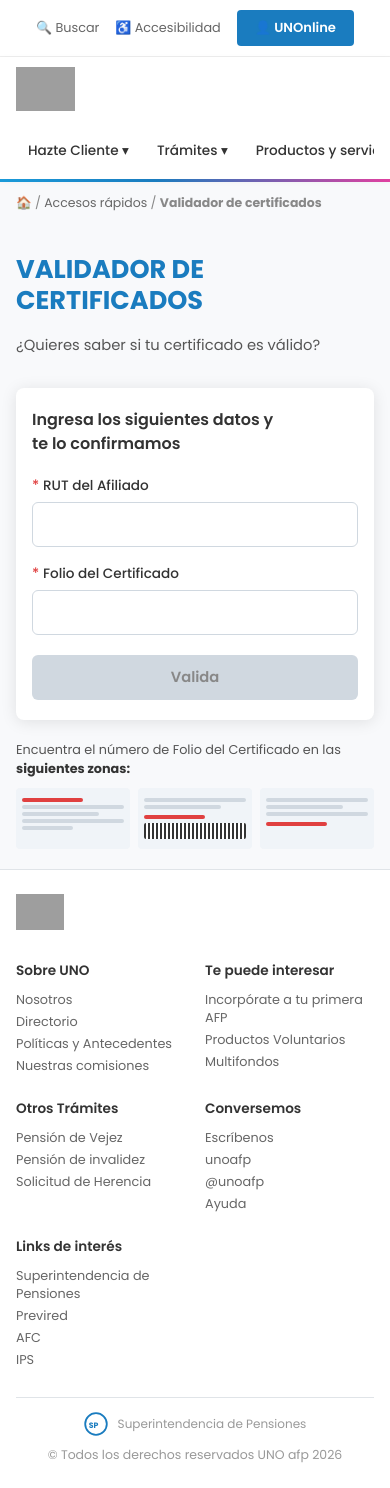
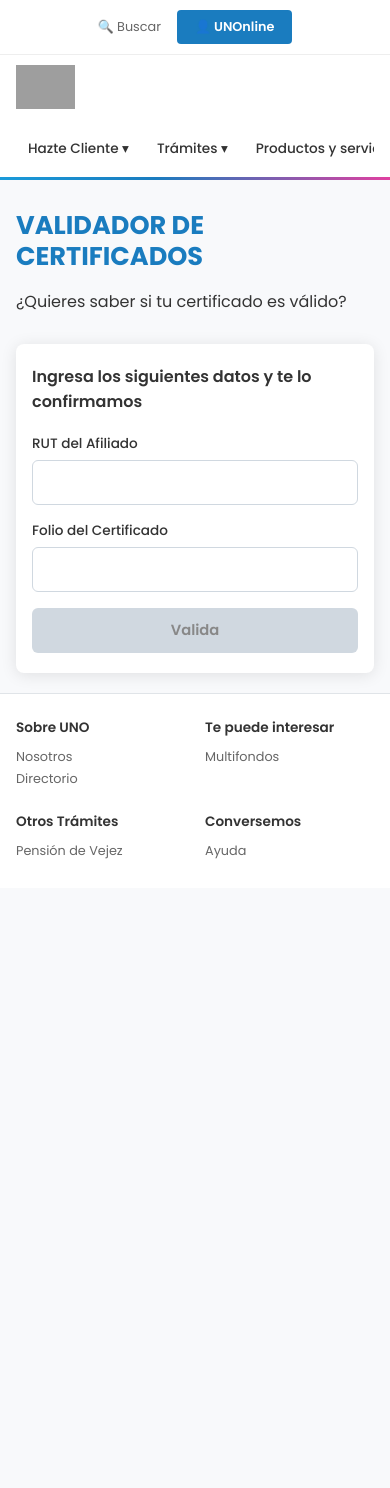
Before and after one commit to validar-certificados/Uno, a plain HTML site: page index.html in a window 390 px wide. After the commit the page ends 888 px from the top, so only its background shows below. Drawn offline with Linux system fonts and the light colour scheme; grey boxes are pictures that could not be loaded.

Commit message:
Update index.html

```diff
--- a/index.html
+++ b/index.html
@@ -9,65 +9,35 @@
     *, *::before, *::after { box-sizing: border-box; margin: 0; padding: 0; }
     body { font-family: 'Poppins', sans-serif; background: #f8f9fb; color: #333; min-height: 100vh; display: flex; flex-direction: column; }
 
-    /* ── TOP UTILS ── */
+    /* ── NAVBAR ── */
     .top-utils { background: #fff; padding: 10px 40px; display: flex; align-items: center; justify-content: flex-end; gap: 16px; border-bottom: 1px solid #eee; }
-    .top-utils a { font-size: 0.8rem; color: #666; text-decoration: none; display: flex; align-items: center; gap: 4px; }
-    .top-utils .btn-unonline { background: #1a7cbf; color: #fff; padding: 8px 18px; border-radius: 4px; font-size: 0.82rem; font-weight: 600; text-decoration: none; }
-
-    /* ── NAVBAR ── */
-    .navbar { background: #fff; padding: 12px 40px; display: flex; align-items: center; gap: 12px; box-shadow: 0 2px 6px rgba(0,0,0,.06); }
+    .top-utils a { font-size: 0.8rem; color: #666; text-decoration: none; }
+    .top-utils .btn-unonline { background: #1a7cbf; color: #fff; padding: 8px 18px; border-radius: 4px; font-weight: 600; }
+    .navbar { background: #fff; padding: 12px 40px; display: flex; align-items: center; gap: 12px; }
     .navbar img { height: 44px; object-fit: contain; }
     .navbar nav { display: flex; gap: 4px; margin-left: 16px; }
     .navbar nav a { font-size: 0.85rem; color: #333; text-decoration: none; padding: 8px 12px; font-weight: 500; }
-    .navbar nav a:hover { color: #1a7cbf; }
-    /* gradient line under nav */
     .nav-line { height: 3px; background: linear-gradient(90deg, #1a9ad9 0%, #1a7cbf 40%, #e040a0 100%); }
-
-    /* ── BREADCRUMB ── */
-    .breadcrumb { padding: 12px 40px; font-size: 0.78rem; color: #888; }
-    .breadcrumb a { color: #666; text-decoration: none; }
 
     /* ── MAIN CONTENT ── */
     main { flex: 1; padding: 24px 40px 60px; max-width: 1100px; margin: 0 auto; width: 100%; }
+    .page-layout { display: flex; gap: 60px; align-items: flex-start; }
+    .left-panel { flex: 1; padding-top: 10px; }
+    .page-title { font-size: 2rem; font-weight: 700; color: #1a7cbf; line-height: 1.2; margin-bottom: 18px; }
+    .right-panel { width: 480px; flex-shrink: 0; }
 
-    .page-layout { display: flex; gap: 60px; align-items: flex-start; }
+    /* ── FORM ── */
+    .form-card { background: #fff; border-radius: 8px; box-shadow: 0 2px 16px rgba(0,0,0,.10); padding: 28px 28px 32px; }
+    .form-card h3 { font-size: 1rem; font-weight: 600; margin-bottom: 20px; }
+    .field-group { margin-bottom: 16px; }
+    .field-group label { display: block; font-size: 0.85rem; font-weight: 500; margin-bottom: 6px; }
+    .field-group input { width: 100%; padding: 11px 14px; border: 1.5px solid #d0d8e0; border-radius: 6px; font-family: 'Poppins', sans-serif; font-size: 0.9rem; outline: none; }
+    .field-group input:focus { border-color: #1a7cbf; }
 
-    /* LEFT: title + description */
-    .left-panel { flex: 1; padding-top: 10px; }
-    .page-title { font-size: 2rem; font-weight: 700; color: #1a7cbf; text-transform: uppercase; line-height: 1.2; margin-bottom: 18px; }
-    .left-panel p { font-size: 0.92rem; color: #555; line-height: 1.7; }
+    .btn-valida { width: 100%; padding: 12px; background: #d0d8e0; color: #888; border: none; border-radius: 6px; font-family: 'Poppins', sans-serif; font-size: 0.92rem; font-weight: 600; cursor: not-allowed; transition: all .2s; }
+    .btn-valida.ready { background: #1a7cbf; color: #fff; cursor: pointer; }
 
-    /* RIGHT: form card + preview thumbnails */
-    .right-panel { width: 480px; flex-shrink: 0; }
-    .form-card { background: #fff; border-radius: 8px; box-shadow: 0 2px 16px rgba(0,0,0,.10); padding: 28px 28px 32px; }
-    .form-card h3 { font-size: 1rem; font-weight: 600; color: #333; margin-bottom: 20px; line-height: 1.45; }
-
-    .field-group { margin-bottom: 16px; }
-    .field-group label { display: block; font-size: 0.85rem; font-weight: 500; color: #333; margin-bottom: 6px; }
-    .field-group label .req { color: #e04040; font-size: 0.9rem; }
-    .field-group input { width: 100%; padding: 11px 14px; border: 1.5px solid #d0d8e0; border-radius: 6px; font-family: 'Poppins', sans-serif; font-size: 0.9rem; color: #333; transition: border-color .2s; }
-    .field-group input:focus { outline: none; border-color: #1a7cbf; box-shadow: 0 0 0 2px rgba(26,124,191,.12); }
-
-    .btn-valida { width: 100%; padding: 12px; background: #d0d8e0; color: #888; border: none; border-radius: 6px; font-family: 'Poppins', sans-serif; font-size: 0.92rem; font-weight: 600; cursor: not-allowed; transition: all .2s; margin-top: 4px; }
-    .btn-valida.ready { background: #1a7cbf; color: #fff; cursor: pointer; }
-    .btn-valida.ready:hover { background: #155d99; }
-    .btn-valida:disabled:not(.ready) { background: #d0d8e0; color: #888; }
-
-    /* ── CERT LOCATION HINT ── */
-    .cert-hint { margin-top: 20px; }
-    .cert-hint p { font-size: 0.8rem; color: #555; margin-bottom: 10px; line-height: 1.5; }
-    .cert-hint p strong { color: #333; }
-    .cert-thumbs { display: flex; gap: 8px; }
-    .cert-thumb { flex: 1; background: #f0f4f8; border-radius: 4px; padding: 10px 6px; }
-    .thumb-lines { margin-bottom: 6px; }
-    .thumb-line { height: 4px; background: #d0d8e0; border-radius: 2px; margin-bottom: 3px; }
-    .thumb-line.accent { background: #e04040; width: 60%; }
-    .thumb-line.short { width: 50%; }
-    .thumb-line.med { width: 75%; }
-    .thumb-line.long { width: 100%; }
-    .thumb-barcode { height: 16px; background: repeating-linear-gradient(90deg, #333 0px, #333 2px, #fff 2px, #fff 4px); border-radius: 2px; margin-top: 4px; }
-
-    /* ── SPINNER / RESULT ── */
+    /* ── RESULT / SPINNER ── */
     .spinner { display: none; text-align: center; padding: 16px 0; }
     .spinner.active { display: block; }
     .spinner svg { animation: spin .9s linear infinite; }
@@ -75,29 +45,20 @@
 
     .result-box { display: none; margin-top: 18px; border-radius: 6px; overflow: hidden; border: 1px solid #ddd; }
     .result-box.visible { display: block; }
-    .result-header { padding: 10px 16px; font-weight: 600; font-size: 0.88rem; display: flex; align-items: center; gap: 8px; }
-    .result-header.success { background: #e8f5e9; color: #2e7d32; border-bottom: 2px solid #2e7d32; }
-    .result-header.error { background: #ffebee; color: #c62828; border-bottom: 2px solid #c62828; }
-    .result-body { padding: 16px; background: #fff; font-size: 0.88rem; }
-    .result-body .name { font-weight: 700; margin-bottom: 12px; }
-    .btn-pdf { display: inline-flex; align-items: center; gap: 6px; background: #1a7cbf; color: #fff; padding: 9px 16px; border-radius: 6px; font-size: 0.85rem; font-weight: 600; cursor: pointer; border: none; font-family: 'Poppins', sans-serif; transition: background .2s; }
-    .btn-pdf:hover { background: #155d99; }
+    .result-header { padding: 10px 16px; font-weight: 600; font-size: 0.88rem; }
+    .result-body { padding: 16px; background: #fff; }
 
     /* ── FOOTER ── */
     .footer { background: #fff; border-top: 1px solid #e0e4e8; padding: 36px 40px 20px; }
-    .footer .footer-logo img { height: 36px; object-fit: contain; margin-bottom: 24px; }
-    .footer-grid { display: grid; grid-template-columns: repeat(5, 1fr); gap: 20px; font-size: 0.8rem; margin-bottom: 24px; }
-    .footer-grid h4 { font-size: 0.85rem; font-weight: 600; margin-bottom: 10px; color: #333; }
+    .footer-grid { display: grid; grid-template-columns: repeat(5, 1fr); gap: 20px; font-size: 0.8rem; }
+    .footer-grid h4 { font-size: 0.85rem; font-weight: 600; margin-bottom: 10px; }
     .footer-grid a { display: block; color: #666; text-decoration: none; margin-bottom: 4px; }
-    .footer-bottom { border-top: 1px solid #e0e4e8; padding: 14px 0 0; display: flex; align-items: center; justify-content: space-between; font-size: 0.78rem; color: #999; }
-    .sp-logo { display: flex; align-items: center; gap: 10px; font-size: 0.75rem; }
 
-    /* ── MOBILE RESPONSIVE ── */
+    /* ── RESPONSIVE ── */
     @media (max-width: 768px) {
       .top-utils { justify-content: center; padding: 10px; }
       .navbar { padding: 10px 16px; flex-wrap: wrap; }
       .navbar nav { overflow-x: auto; white-space: nowrap; width: 100%; margin-left: 0; padding-top: 10px; }
-      .breadcrumb { padding: 12px 16px; }
       .page-layout { flex-direction: column; gap: 30px; }
       .right-panel { width: 100%; }
       main { padding: 20px 16px; }
@@ -105,7 +66,6 @@
       .form-card { padding: 20px 16px; }
       .footer { padding: 24px 16px; }
       .footer-grid { grid-template-columns: 1fr 1fr; }
-      .footer-bottom { flex-direction: column; gap: 10px; text-align: center; }
     }
   </style>
 </head>
@@ -113,7 +73,6 @@
 
 <div class="top-utils">
   <a href="#">🔍 Buscar</a>
-  <a href="#">♿ Accesibilidad</a>
   <a href="#" class="btn-unonline">👤 UNOnline</a>
 </div>
 
@@ -123,14 +82,9 @@
     <a href="#">Hazte Cliente ▾</a>
     <a href="#">Trámites ▾</a>
     <a href="#">Productos y servicios ▾</a>
-    <a href="#">Información relevante ▾</a>
   </nav>
 </div>
 <div class="nav-line"></div>
-
-<div class="breadcrumb">
-  🏠 / <a href="#">Accesos rápidos</a> / <strong>Validador de certificados</strong>
-</div>
 
 <main>
   <div class="page-layout">
@@ -141,18 +95,15 @@
 
     <div class="right-panel">
       <div class="form-card">
-        <h3>Ingresa los siguientes datos y<br/>te lo confirmamos</h3>
-
+        <h3>Ingresa los siguientes datos y te lo confirmamos</h3>
         <div class="field-group">
-          <label><span class="req">* </span>RUT del Afiliado</label>
+          <label>RUT del Afiliado</label>
           <input type="text" id="rut" placeholder="" maxlength="12" oninput="checkReady()"/>
         </div>
-
         <div class="field-group">
-          <label><span class="req">* </span>Folio del Certificado</label>
+          <label>Folio del Certificado</label>
           <input type="text" id="folio" placeholder="" oninput="checkReady()"/>
         </div>
-
         <button class="btn-valida" id="btn-valida" onclick="validar()">Valida</button>
 
         <div class="spinner" id="spinner">
@@ -167,56 +118,16 @@
           <div class="result-body" id="result-body"></div>
         </div>
       </div>
-
-      <div class="cert-hint">
-        <p>Encuentra el número de Folio del Certificado en las <strong>siguientes zonas:</strong></p>
-        <div class="cert-thumbs">
-          <div class="cert-thumb">
-            <div class="thumb-lines">
-              <div class="thumb-line accent"></div>
-              <div class="thumb-line long"></div>
-              <div class="thumb-line med"></div>
-              <div class="thumb-line long"></div>
-              <div class="thumb-line short"></div>
-            </div>
-          </div>
-          <div class="cert-thumb">
-            <div class="thumb-lines">
-              <div class="thumb-line long"></div>
-              <div class="thumb-line med"></div>
-            </div>
-            <div class="thumb-line accent"></div>
-            <div class="thumb-barcode"></div>
-          </div>
-          <div class="cert-thumb">
-            <div class="thumb-lines">
-              <div class="thumb-line long"></div>
-              <div class="thumb-line med"></div>
-              <div class="thumb-line long"></div>
-            </div>
-            <div class="thumb-line accent"></div>
-          </div>
-        </div>
-      </div>
     </div>
   </div>
 </main>
 
 <div class="footer">
-  <div class="footer-logo"><img src="https://49659256.fs1.hubspotusercontent-na1.net/hubfs/49659256/PDFS/LOGOS%20AFP/LOGO%20UNO.png" alt="UNO AFP"/></div>
   <div class="footer-grid">
-    <div><h4>Sobre UNO</h4><a href="#">Nosotros</a><a href="#">Directorio</a><a href="#">Políticas y Antecedentes</a><a href="#">Nuestras comisiones</a></div>
-    <div><h4>Te puede interesar</h4><a href="#">Incorpórate a tu primera AFP</a><a href="#">Productos Voluntarios</a><a href="#">Multifondos</a></div>
-    <div><h4>Otros Trámites</h4><a href="#">Pensión de Vejez</a><a href="#">Pensión de invalidez</a><a href="#">Solicitud de Herencia</a></div>
-    <div><h4>Conversemos</h4><a href="#">Escríbenos</a><a href="#">unoafp</a><a href="#">@unoafp</a><a href="#">Ayuda</a></div>
-    <div><h4>Links de interés</h4><a href="#">Superintendencia de Pensiones</a><a href="#">Previred</a><a href="#">AFC</a><a href="#">IPS</a></div>
-  </div>
-  <div class="footer-bottom">
-    <div class="sp-logo">
-      <svg width="24" height="24" viewBox="0 0 40 40" fill="none"><circle cx="20" cy="20" r="18" stroke="#1a7cbf" stroke-width="3"/><text x="8" y="26" fill="#1a7cbf" font-size="13" font-weight="bold">SP</text></svg>
-      Superintendencia de Pensiones
-    </div>
-    <span>&copy; Todos los derechos reservados UNO afp 2026</span>
+    <div><h4>Sobre UNO</h4><a href="#">Nosotros</a><a href="#">Directorio</a></div>
+    <div><h4>Te puede interesar</h4><a href="#">Multifondos</a></div>
+    <div><h4>Otros Trámites</h4><a href="#">Pensión de Vejez</a></div>
+    <div><h4>Conversemos</h4><a href="#">Ayuda</a></div>
   </div>
 </div>
 
@@ -258,8 +169,8 @@
         body: JSON.stringify({ uuid: uuid, afp: 'UNO' }), signal: controller.signal
       });
       clearTimeout(timeout); const data = await res.json();
+      document.getElementById('spinner').classList.remove('active');
 
-      document.getElementById('spinner').classList.remove('active');
       const box = document.getElementById('result-box'), hdr = document.getElementById('result-header'), bdy = document.getElementById('result-body');
 
       if (data.found === true && data.pdf) {
@@ -273,16 +184,24 @@
             <button onclick="abrirPDF('${data.pdf}')" style="background:#e040a0; color:#fff; border:none; padding:10px 24px; border-radius:6px; cursor:pointer; font-weight:bold;">Descargar Copia PDF</button>
           </div>`;
       } else if (data.found === false) {
-        hdr.className = 'result-header error'; hdr.innerHTML = `❌ Certificado no encontrado`;
+        hdr.className = 'result-header error';
+        hdr.style.backgroundColor = '#ffebee'; hdr.style.color = '#c62828'; hdr.style.borderBottom = '3px solid #c62828';
+        hdr.innerHTML = `❌ Certificado no encontrado`;
         bdy.innerHTML = `<p style="color:#555;font-size:0.9rem;">No hemos encontrado este certificado.</p>`;
       } else {
-        hdr.className = 'result-header error'; hdr.innerHTML = '⚠️ Error inesperado.';
+        hdr.className = 'result-header error';
+        hdr.style.backgroundColor = '#ffebee'; hdr.style.color = '#c62828';
+        hdr.innerHTML = '⚠️ Error inesperado.';
+        bdy.innerHTML = `<p>Intente de nuevo.</p>`;
       }
       box.classList.add('visible');
     } catch(err) {
       clearTimeout(timeout); document.getElementById('spinner').classList.remove('active');
+      const box = document.getElementById('result-box');
       document.getElementById('result-header').innerHTML = '⚠️ Error de conexión.';
-      document.getElementById('result-box').classList.add('visible');
+      document.getElementById('result-header').style.backgroundColor = '#ffebee';
+      document.getElementById('result-body').innerHTML = '<p>Revise su red.</p>';
+      box.classList.add('visible');
     } finally { checkReady(); }
   }
 
```
